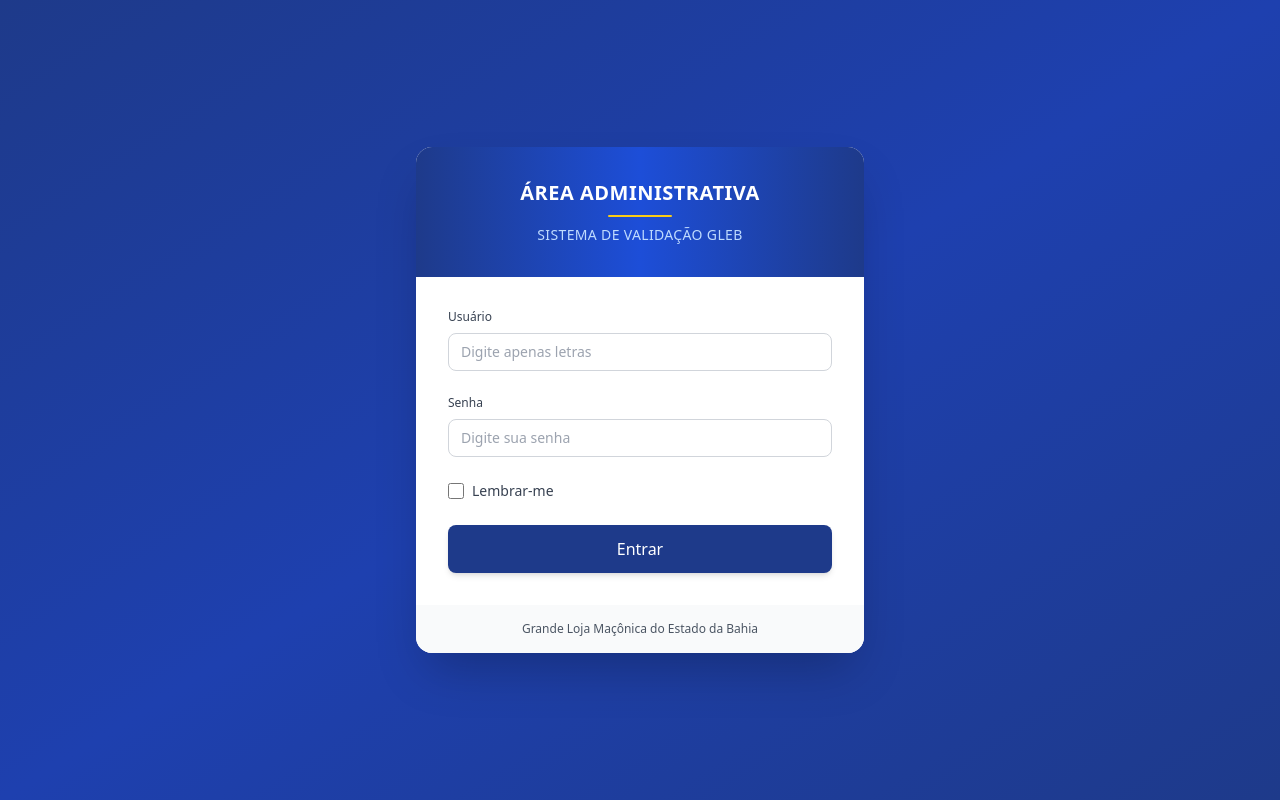
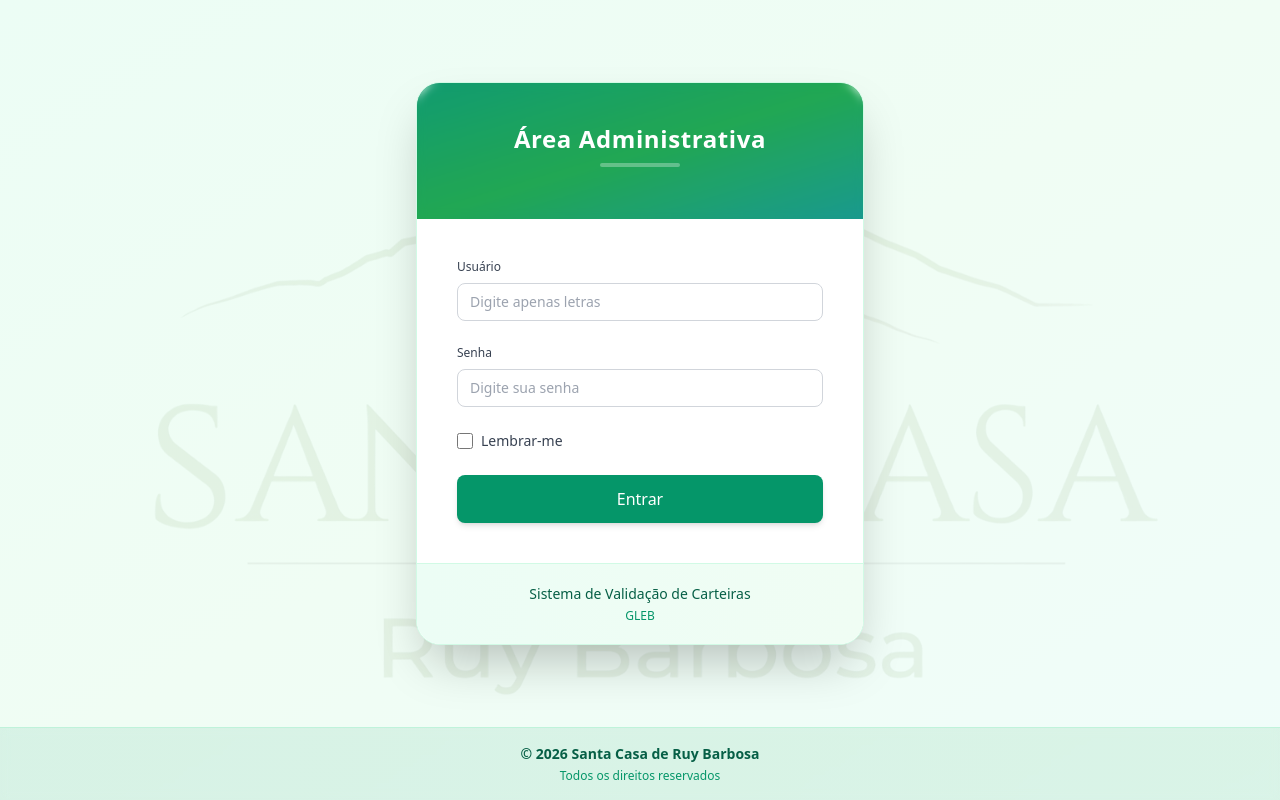
Before and after one commit to dihgomes/sistema_gleb, a React (Vite) app in the folder frontend/: page /admin/login in a window 1280 px wide. Built offline with nearby package versions, Linux system fonts and the light colour scheme; no server answers.

Commit message:
Melhorando a tela de login

```diff
--- a/frontend/src/components/admin/LoginPage.tsx
+++ b/frontend/src/components/admin/LoginPage.tsx
@@ -69,24 +69,36 @@ export default function LoginPage() {
   };
 
   return (
-    <div className="min-h-screen bg-gradient-to-br from-blue-900 via-blue-800 to-blue-900 flex items-center justify-center px-4 py-8">
-      <div className="w-full max-w-md">
-        <div className="bg-white rounded-2xl shadow-2xl overflow-hidden">
-          <div className="bg-gradient-to-r from-blue-900 via-blue-700 to-blue-900 p-8 text-center">
-            <h1 className="text-xl font-bold text-white tracking-wide uppercase">
-              Área Administrativa
-            </h1>
-            <div className="mt-2 w-16 h-0.5 bg-yellow-400 mx-auto rounded-full" />
-            <p className="mt-2 text-sm text-blue-200 uppercase tracking-wide">
-              Sistema de Validação GLEB
-            </p>
+    <div className="min-h-screen bg-gradient-to-br from-emerald-50 via-green-50 to-teal-50 flex flex-col relative">
+      <div className="fixed inset-0 flex items-center justify-center pointer-events-none z-0 overflow-hidden">
+        <img
+          src="/santacasa-icon.png"
+          alt="Santa Casa Background"
+          className="min-w-full min-h-full object-cover opacity-[0.08]"
+        />
+      </div>
+
+      <div className="flex-1 flex items-center justify-center px-4 py-8">
+        <div className="w-full max-w-md relative z-10">
+        <div className="bg-white rounded-3xl shadow-2xl overflow-hidden border border-emerald-100">
+          <div className="bg-gradient-to-br from-emerald-600 via-green-600 to-teal-600 p-10 text-center relative overflow-hidden">
+            <div className="absolute inset-0 bg-white/5 backdrop-blur-sm"></div>
+            <div className="relative z-10">
+              <h1 className="text-2xl font-bold text-white tracking-wide mb-2">
+                Área Administrativa
+              </h1>
+              <div className="w-20 h-1 bg-white/30 mx-auto rounded-full mb-3" />
+            </div>
           </div>
 
-          <div className="p-8">
+          <div className="p-10">
             <form onSubmit={handleSubmit} className="space-y-6">
               {error && (
-                <div className="bg-red-50 border border-red-200 text-red-700 px-4 py-3 rounded-lg text-sm">
-                  {error}
+                <div className="bg-red-50 border-l-4 border-red-500 text-red-700 px-4 py-3 rounded-r-lg text-sm flex items-start gap-2">
+                  <svg className="w-5 h-5 flex-shrink-0 mt-0.5" fill="currentColor" viewBox="0 0 20 20">
+                    <path fillRule="evenodd" d="M10 18a8 8 0 100-16 8 8 0 000 16zM8.707 7.293a1 1 0 00-1.414 1.414L8.586 10l-1.293 1.293a1 1 0 101.414 1.414L10 11.414l1.293 1.293a1 1 0 001.414-1.414L11.414 10l1.293-1.293a1 1 0 00-1.414-1.414L10 8.586 8.707 7.293z" clipRule="evenodd" />
+                  </svg>
+                  <span>{error}</span>
                 </div>
               )}
 
@@ -123,11 +135,28 @@ export default function LoginPage() {
             </form>
           </div>
 
-          <div className="bg-gray-50 px-8 py-4 text-center text-xs text-gray-600">
-            Grande Loja Maçônica do Estado da Bahia
+          <div className="bg-gradient-to-r from-emerald-50 to-green-50 px-8 py-5 text-center border-t border-emerald-100">
+            <p className="text-sm font-medium text-emerald-800">
+              Sistema de Validação de Carteiras
+            </p>
+            <p className="text-xs text-emerald-600 mt-1">
+              GLEB
+            </p>
           </div>
         </div>
+        </div>
       </div>
+
+      <footer className="bg-gradient-to-r from-emerald-600/10 to-green-600/10 backdrop-blur-sm border-t border-emerald-200/50 py-4 relative z-10">
+        <div className="text-center">
+          <p className="text-sm text-emerald-800 font-semibold">
+            © {new Date().getFullYear()} Santa Casa de Ruy Barbosa
+          </p>
+          <p className="text-xs text-emerald-600 mt-1">
+            Todos os direitos reservados
+          </p>
+        </div>
+      </footer>
     </div>
   );
 }
--- a/frontend/src/components/ui/Button.tsx
+++ b/frontend/src/components/ui/Button.tsx
@@ -16,7 +16,7 @@ export default function Button({
   const baseStyles = 'w-full py-3 px-4 rounded-lg font-medium transition-all duration-200 disabled:opacity-50 disabled:cursor-not-allowed';
 
   const variantStyles = {
-    primary: 'bg-blue-900 hover:bg-blue-800 text-white shadow-md hover:shadow-lg',
+    primary: 'bg-emerald-600 hover:bg-emerald-700 text-white shadow-md hover:shadow-lg',
     secondary: 'bg-gray-200 hover:bg-gray-300 text-gray-800'
   };
 
```
Also changed, not shown: frontend/public/santacasa-icon.png (added).
